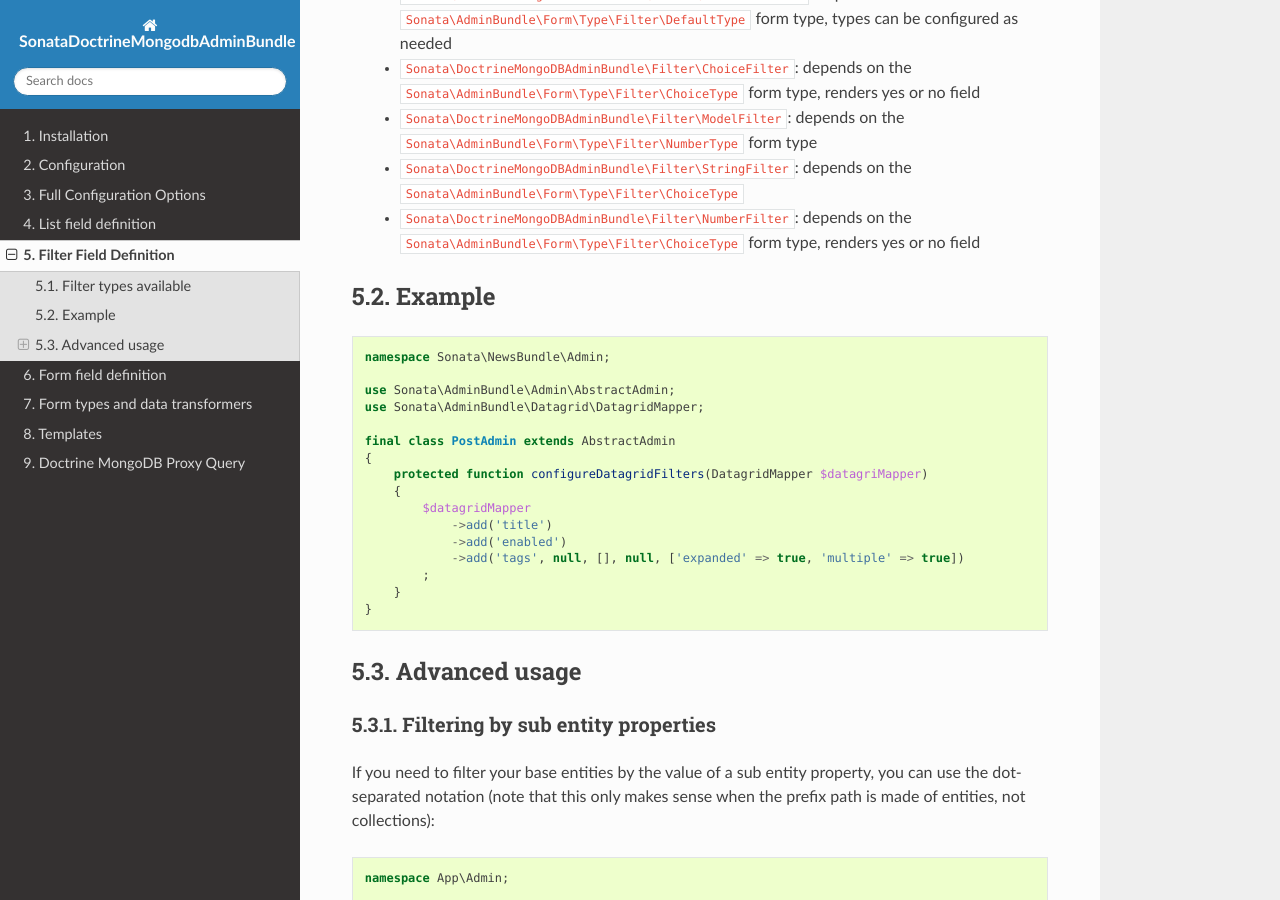
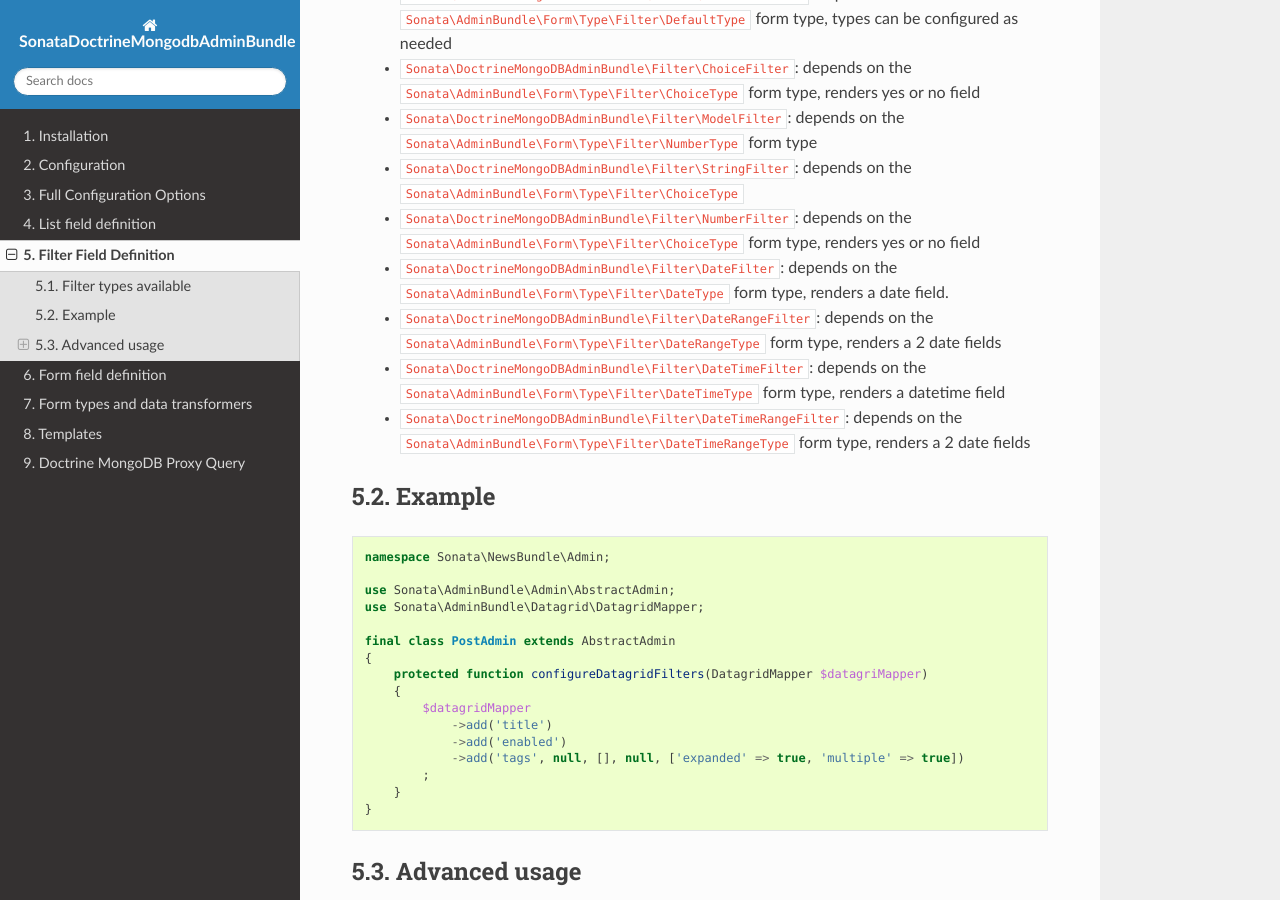
Before and after one commit to sonata-project/SonataDoctrineMongoDBAdminBundle, a Sphinx documentation site: the page built from docs/reference/filter_field_definition.rst, in a window 1280 px wide and 900 px high, scrolled down 938 px. Built offline with Sphinx 7.4.7 and the Read the Docs theme 2.0.0, drawn with Linux system fonts in a browser that asks for light colours.

Commit message:
Update docs for filters

```diff
--- a/docs/reference/filter_field_definition.rst
+++ b/docs/reference/filter_field_definition.rst
@@ -33,6 +33,10 @@
   - ``Sonata\DoctrineMongoDBAdminBundle\Filter\ModelFilter``: depends on the ``Sonata\AdminBundle\Form\Type\Filter\NumberType`` form type
   - ``Sonata\DoctrineMongoDBAdminBundle\Filter\StringFilter``: depends on the ``Sonata\AdminBundle\Form\Type\Filter\ChoiceType``
   - ``Sonata\DoctrineMongoDBAdminBundle\Filter\NumberFilter``: depends on the ``Sonata\AdminBundle\Form\Type\Filter\ChoiceType`` form type, renders yes or no field
+  - ``Sonata\DoctrineMongoDBAdminBundle\Filter\DateFilter``: depends on the ``Sonata\AdminBundle\Form\Type\Filter\DateType`` form type, renders a date field.
+  - ``Sonata\DoctrineMongoDBAdminBundle\Filter\DateRangeFilter``: depends on the ``Sonata\AdminBundle\Form\Type\Filter\DateRangeType`` form type, renders a 2 date fields
+  - ``Sonata\DoctrineMongoDBAdminBundle\Filter\DateTimeFilter``: depends on the ``Sonata\AdminBundle\Form\Type\Filter\DateTimeType`` form type, renders a datetime field
+  - ``Sonata\DoctrineMongoDBAdminBundle\Filter\DateTimeRangeFilter``: depends on the ``Sonata\AdminBundle\Form\Type\Filter\DateTimeRangeType`` form type, renders a 2 date fields
 
 Example
 -------
```
